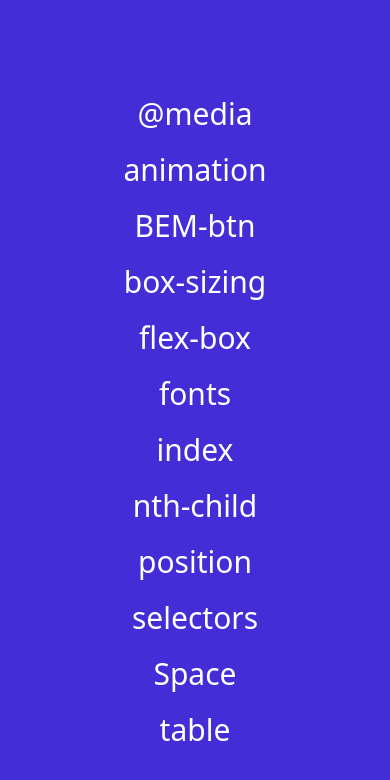
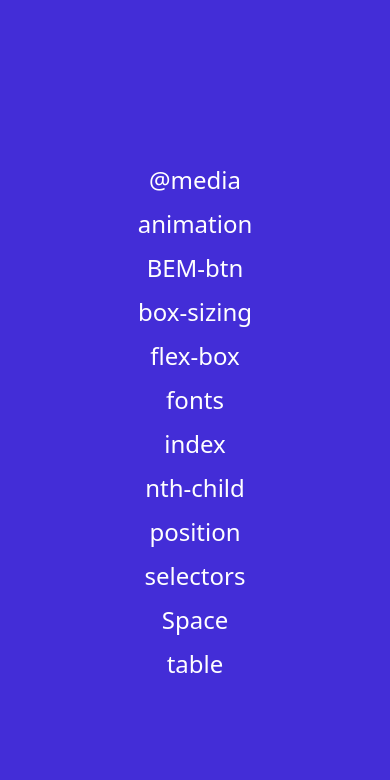
Before and after one commit to ilya-vitaliy/dev-AwesomeBuilder, a website built with Vite: page nav.html in a window 390 px wide. Built offline with nearby package versions, Linux system fonts and the light colour scheme.

Commit message:
feat: create nav page mobile

```diff
--- a/nav.html
+++ b/nav.html
@@ -8,22 +8,22 @@
     <title>Vite App</title>
   </head>
   <body class="bg-indigo-700">
-    <nav class="flex flex-col justify-center items-center min-h-screen gap-y-5">
-      <a href="@media.html" class="text-white text-3xl">@media</a>
-      <a href="animation.html" class="text-white text-3xl">animation</a>
-      <a href="bem-btn.html" class="text-white text-3xl">BEM-btn</a>
-      <a href="box-sizing.html" class="text-white text-3xl">box-sizing</a>
-      <a href="flex-box.html" class="text-white text-3xl">flex-box</a>
-      <a href="fonts.html" class="text-white text-3xl">fonts</a>
-      <a href="banner.html" class="text-white text-3xl">index</a>
-      <a href="nth-child.html" class="text-white text-3xl">nth-child</a>
-      <a href="position.html" class="text-white text-3xl">position</a>
-      <a href="index.html" class="text-white text-3xl">selectors</a>
-      <a href="space.html" class="text-white text-3xl">Space</a>
-      <a href="table.html" class="text-white text-3xl">table</a>
+    <nav class="flex flex-col justify-center items-center min-h-screen gap-y-3 md:gap-y-5">
+      <a href="@media.html" class="text-white text-2xl md:text-3xl">@media</a>
+      <a href="animation.html" class="text-white text-2xl md:text-3xl">animation</a>
+      <a href="bem-btn.html" class="text-white text-2xl md:text-3xl">BEM-btn</a>
+      <a href="box-sizing.html" class="text-white text-2xl md:text-3xl">box-sizing</a>
+      <a href="flex-box.html" class="text-white text-2xl md:text-3xl">flex-box</a>
+      <a href="fonts.html" class="text-white text-2xl md:text-3xl">fonts</a>
+      <a href="banner.html" class="text-white text-2xl md:text-3xl">index</a>
+      <a href="nth-child.html" class="text-white text-2xl md:text-3xl">nth-child</a>
+      <a href="position.html" class="text-white text-2xl md:text-3xl">position</a>
+      <a href="index.html" class="text-white text-2xl md:text-3xl">selectors</a>
+      <a href="space.html" class="text-white text-2xl md:text-3xl">Space</a>
+      <a href="table.html" class="text-white text-2xl md:text-3xl">table</a>
     </nav>
 
-    <!-- <h1 class="text-3xl font-bold underline">Hello world!</h1>
+    <!-- <h1 class="text-2xl md:text-3xl font-bold underline">Hello world!</h1>
 <h2>test-my test</h2> -->
     <script type="module" src="/src/main.js"></script>
   </body>
```
Also changed, not shown: src/main.js (+6 -6 lines).
